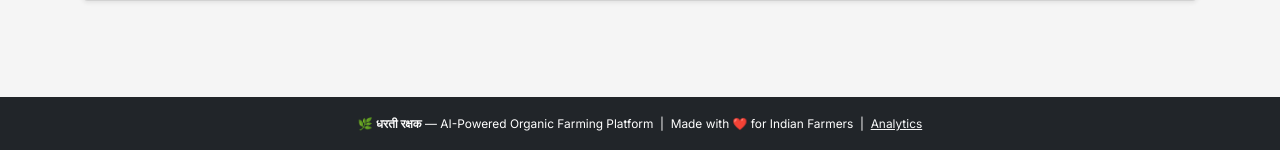
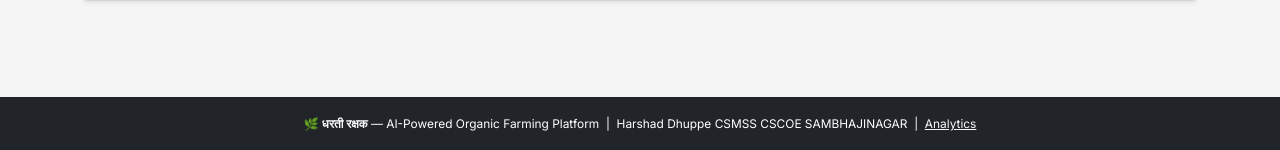
Before and after one commit to Harshad8623/organic-farming-platform, a Flask app: page /analytics/ in a window 1280 px wide. Shown: the part 1460-1610 px from the top of the page. Run offline with Flask 3, Linux system fonts and the light colour scheme; the visitor is signed in with stand-in values (Sample User, id 1); data comes from the database, SQL or seed files in the repository; data that the repository does not hold is empty; some libraries are stand-ins or nearby versions.

Commit message:
Update footer branding in base.html

```diff
--- a/templates/base.html
+++ b/templates/base.html
@@ -187,7 +187,7 @@
     <div class="container text-center">
       <small>
         🌿 <strong>धरती रक्षक</strong> — AI-Powered Organic Farming Platform &nbsp;|&nbsp;
-        Made with ❤️ for Indian Farmers &nbsp;|&nbsp;
+        Harshad Dhuppe CSMSS CSCOE SAMBHAJINAGAR &nbsp;|&nbsp;
         <a href="{{ url_for('analytics.dashboard') }}" class="text-light">Analytics</a>
       </small>
     </div>
```
